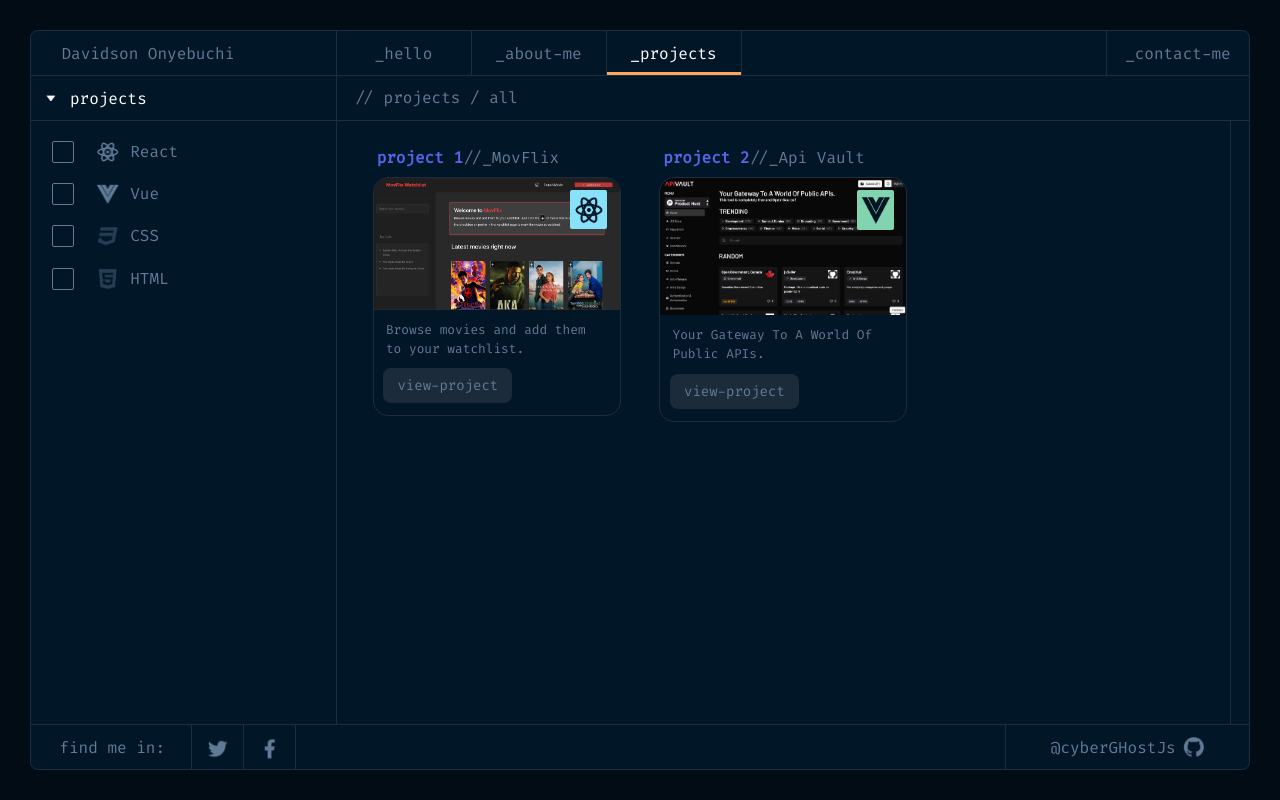
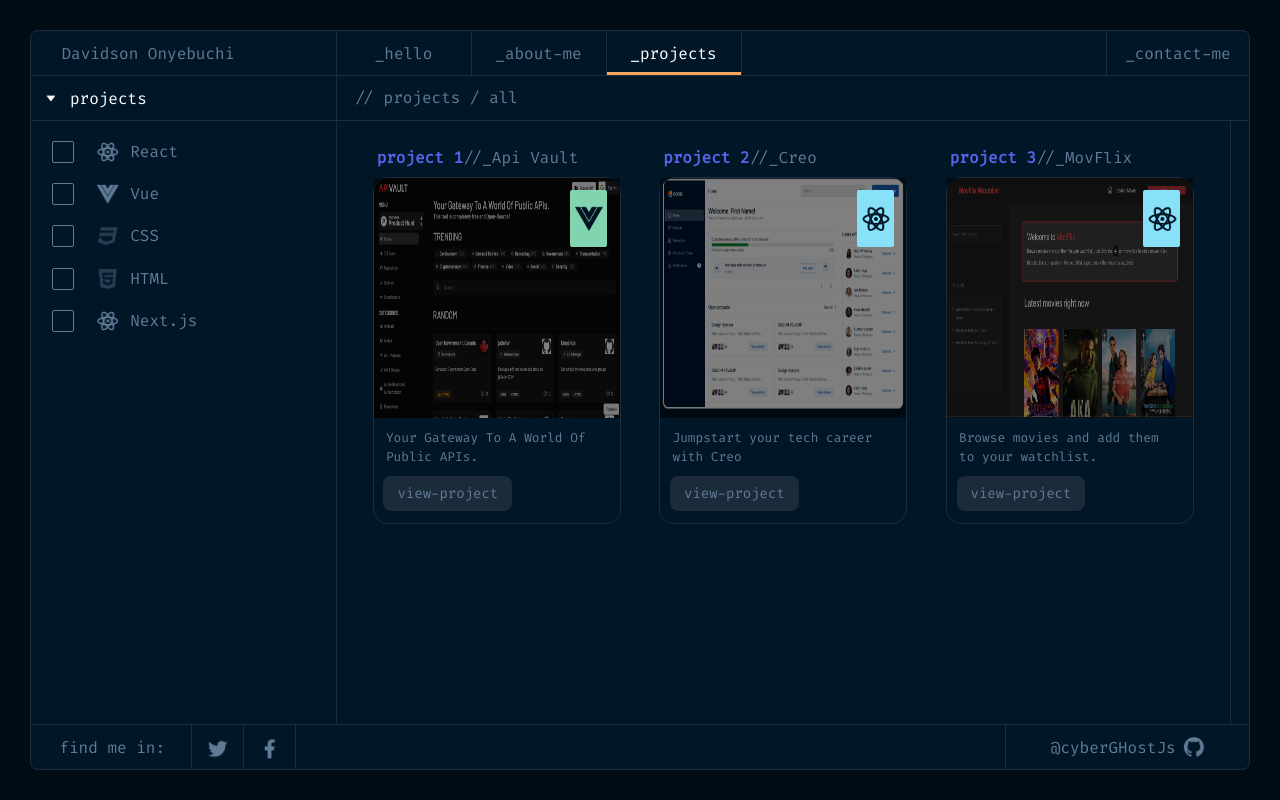
Before and after one commit to cyberGHostJs/davidsons-portfolio, a React (Create React App) app: page / in a window 1280 px wide. Both pictures are taken after a click on the item "_projects". Built offline with nearby package versions, Linux system fonts and the light colour scheme.

Commit message:
updated project

```diff
--- a/src/components/project-screen/Project.js
+++ b/src/components/project-screen/Project.js
@@ -14,7 +14,7 @@ export const ProjectDashBoardCntent = () => {
 
   const handleReset = useCallback(() => {
     dispatch({ type: "RESET" });
-  },[dispatch])
+  }, [dispatch]);
   return (
     <Row className={` ${styles.container} ${styles.borderLeft}`}>
       <Col
@@ -30,9 +30,9 @@ export const ProjectDashBoardCntent = () => {
           }}
         >
           <div className={` ${styles.headerCover} ${styles.ssNoborder}`}>
-            <div
-              className={`${styles.header} ${styles.ssNoborder}`}
-            >{`${completTodos}`} {completTodos < 1 ? '// projects / all': ''}</div>
+            <div className={`${styles.header} ${styles.ssNoborder}`}>
+              {`${completTodos}`} {completTodos < 1 ? "// projects / all" : ""}
+            </div>
             {completTodos.length > 0 && (
               <div className={`${styles.closeCover}  ${styles.ssNoborder}`}>
                 <img src={closeIcon} alt={closeIcon} onClick={handleReset} />
@@ -64,20 +64,52 @@ export const ProjectDashBoardCntent = () => {
 const ProjectCard = ({ data }) => {
   return (
     <div>
-      <h5 className={styles.projectHead}><span>project {data.id}</span>//_{data.name}</h5>
+      <h5 className={styles.projectHead}>
+        <span>project {data.id}</span>//_{data.name}
+      </h5>
       <div className={` ${styles.profileCard}`}>
         <div className={styles.bgColor}>
           <div
             className={`${
               data.tag.includes("React") ? styles.react : styles.vue
             }`}
+            style={{ zIndex: 3}}
           >
-          <img src={data.imgTag} alt={data.imgTag} />
+            <img
+              src={data.imgTag}
+              alt={data.imgTag}
+              style={{ objectFit: "contain", zIndex: 2,  }}
+            />
           </div>
         </div>
-      <img src={data.image} alt={data.name} />
+        <div className="" style={{ position: "relative", height: "30vh" }}>
+          <div
+            style={{
+              background: "black",
+              position: "absolute",
+              top: 0,
+              left: 0,
+              width: "100%",
+              height: "100%",
+              zIndex: 1,
+              opacity: 0.5, // optional, for some transparency
+            }}
+          ></div>
+          <img
+            src={data.image}
+            alt={data.name}
+            style={{
+              width: "100%",
+              height: "100%",
+              objectFit: "fill",
+              position: "relative",
+              zIndex: 0,
+            }}
+          />
+        </div>
+
         <p>{data.description}</p>
-      <button className="" style={{ marginBottom: '5%'}}>
+        <button className="" style={{ marginBottom: "5%" }}>
           <Link className={styles.projectLink} target="_blank" to={data.link}>
             view-project
           </Link>
@@ -141,7 +173,7 @@ export const ProjectDashBoard = () => {
                         styles.navItems
                       }`}
                     >
-                      <img src={todo.imageSrc} alt={todo.imageSrc} />
+                      <img src={todo.imageSrc} alt={todo.imageSrc} style={{}} />
                       {todo.title}
                     </div>
                   </li>
--- a/src/components/utils/Data.js
+++ b/src/components/utils/Data.js
@@ -11,7 +11,8 @@ import instagram from "../about-screen/img/instagram.svg";
 import twitter from "../about-screen/img/twitter-x.svg";
 import linkedinIcon from "../about-screen/img/linkedinIcon.svg";
 import project1 from "../project-screen/img/project1.png";
-import project2 from "../project-screen/img/project2.png";
+import project2 from "../project-screen/img/videoImg.png";
+// import project2 from "../project-screen/img/project2.png";
 import project3 from "../project-screen/img/project3.png";
 import vueTag from "../project-screen/img/vueTag.png";
 import reactTag from "../project-screen/img/reactTag.png";
@@ -33,9 +34,21 @@ export const contactItems = [
   { label: "+2348085176952", img: phoneIcon },
 ];
 export const otherContacts = [
-  { label: "LinkedIn", img: linkedinIcon, link: 'https://www.linkedin.com/in/igweokolo-davidson-onyebuchi-/' },
-  { label: "Twitter-X", img: twitter, link: 'https://twitter.com/ghst79?s=21&t=MGM86TXryQgnjlw9gzKqJA'},
-  { label: "Instagram", img: instagram, link: 'https://www.instagram.com/ghost_dev7/?igshid=NTc4MTIwNjQ2YQ%3D%3D' },
+  {
+    label: "LinkedIn",
+    img: linkedinIcon,
+    link: "https://www.linkedin.com/in/igweokolo-davidson-onyebuchi-/",
+  },
+  {
+    label: "Twitter-X",
+    img: twitter,
+    link: "https://twitter.com/ghst79?s=21&t=MGM86TXryQgnjlw9gzKqJA",
+  },
+  {
+    label: "Instagram",
+    img: instagram,
+    link: "https://www.instagram.com/ghost_dev7/?igshid=NTc4MTIwNjQ2YQ%3D%3D",
+  },
 ];
 
 export const bio = [{ label: "about-me" }];
@@ -50,7 +63,7 @@ export const education = [{ label: "high-school" }, { label: "university" }];
 export const aboutMessageData = `/**
 About me
 Experienced Frontend Developer
-2 Years of Proven Expertise
+3 Years of Proven Expertise
 Mobile-First Advocate
 HTML, CSS, JavaScript Specialist
 Proficient in:
@@ -305,10 +318,34 @@ export const menuOptions = [
     imageSrc: htmlLogo,
     complete: false,
   },
+  {
+    id: 6,
+    title: "Next.js",
+    imageSrc: reactLogo,
+    complete: false,
+  },
 ];
 export const profileData = [
   {
     id: 1,
+    name: "Api Vault",
+    image: project3,
+    description: "Your Gateway To A World Of Public APIs.",
+    link: "https://apivault.dev/",
+    imgTag: vueTag,
+    tag: "Vue, HTML, CSS",
+  },
+  {
+    id: 2,
+    name: "Creo",
+    image: project2,
+    description: "Jumpstart your tech career with Creo",
+    link: "https://creo-fe-iota.vercel.app/sign-up",
+    imgTag: reactTag,
+    tag: "React, HTML, Next.js, Tailwind",
+  },
+  {
+    id: 3,
     name: "MovFlix",
     image: project1,
     description: "Browse movies and add them to your watchlist.",
@@ -325,16 +362,6 @@ export const profileData = [
   //   imgTag: reactTag,
   //   tag: "React, HTML, CSS",
   // },
-  {
-    id: 2,
-    name: "Api Vault",
-    image: project3,
-    description: "Your Gateway To A World Of Public APIs.",
-    link: "https://apivault.dev/",
-    imgTag: vueTag,
-    tag: "Vue, HTML, CSS",
-  },
-
 ];
 
 export const reducer = (state, action) => {
```
Also changed, not shown: src/components/project-screen/img/videoImg.png (added). Lines whose indentation alone changed are shown as unchanged.
